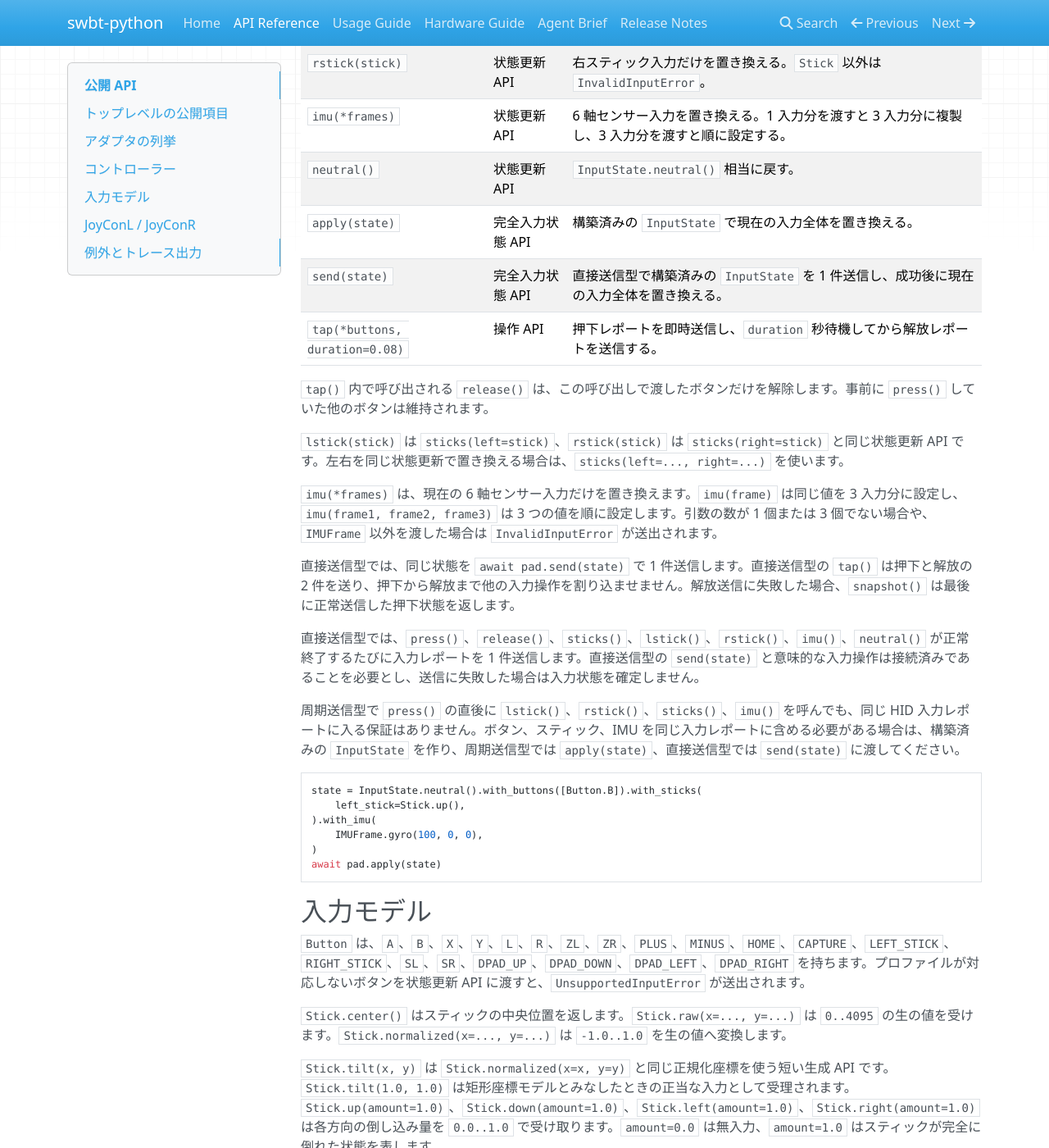
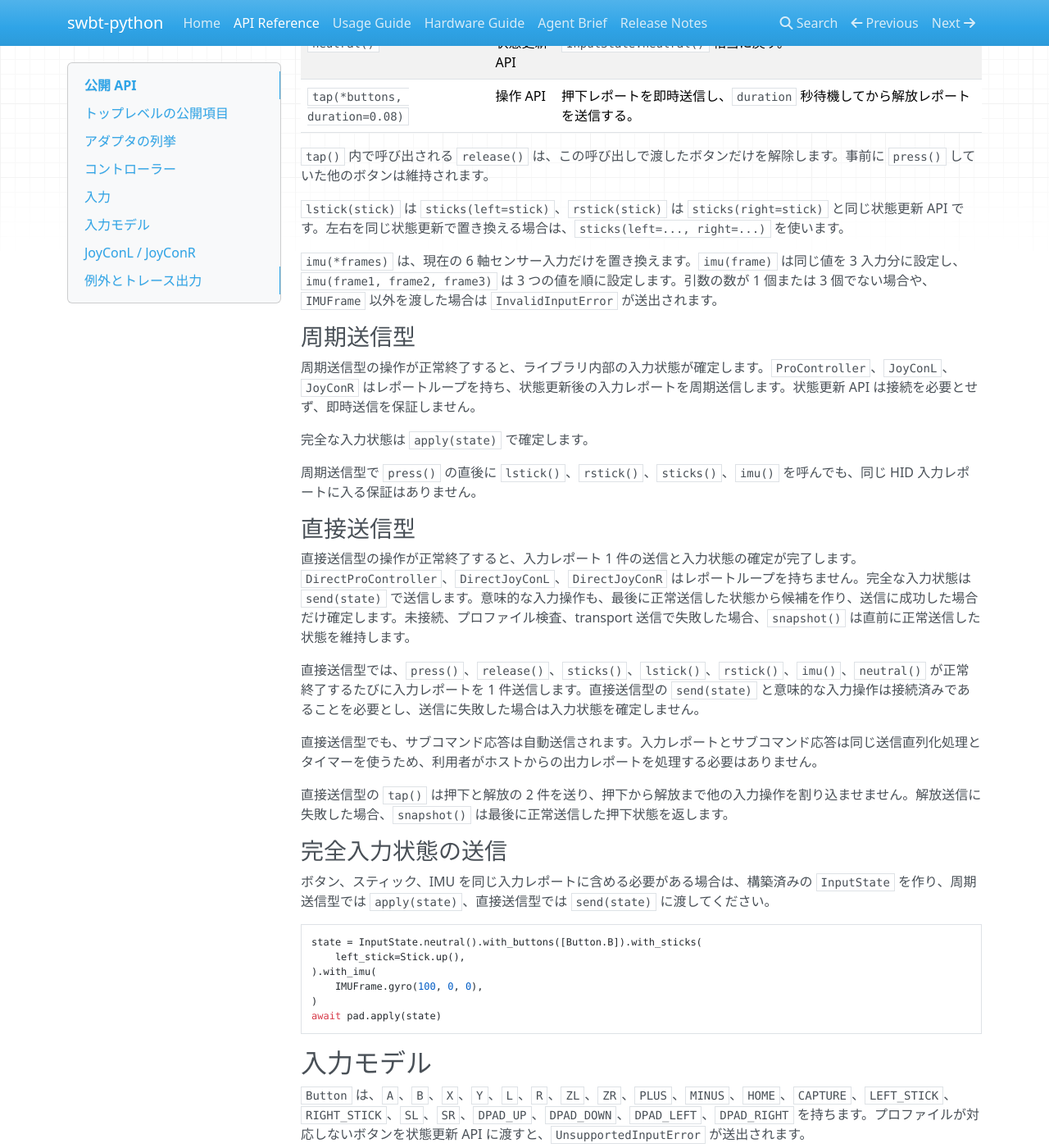
Before and after one commit to niart120/swbt-python, an MkDocs documentation site: the page built from docs/api.md, in a window 1280 px wide and 1400 px high, scrolled down 5018 px. Shown: the whole window at 82% size. Built offline with MkDocs 1.6.1, drawn with Linux system fonts in a browser that asks for light colours; nearby versions of some CDN libraries; some of the changed text lies outside the part shown.

Commit message:
docs(api): 入力節の階層を整理

````diff
--- a/docs/api.md
+++ b/docs/api.md
@@ -81,16 +81,6 @@
 
 ## コントローラー
 
-### 送信方式
-
-`SwitchGamepad` は、生成から終了までの管理、接続、状態参照、意味的な入力操作を共有する抽象型です。送信契約を型注釈で区別する場合は、`PeriodicSwitchGamepad` または `DirectSwitchGamepad` を使います。
-
-周期送信型の操作が正常終了すると、ライブラリ内部の入力状態が確定します。`ProController`、`JoyConL`、`JoyConR` はレポートループを持ち、状態更新後の入力レポートを周期送信します。完全な入力状態は `apply(state)` で確定します。状態更新 API は接続を必要とせず、即時送信を保証しません。
-
-直接送信型の操作が正常終了すると、入力レポート 1 件の送信と入力状態の確定が完了します。`DirectProController`、`DirectJoyConL`、`DirectJoyConR` はレポートループを持ちません。完全な入力状態は `send(state)` で送信します。意味的な入力操作も、最後に正常送信した状態から候補を作り、送信に成功した場合だけ確定します。未接続、プロファイル検査、transport 送信で失敗した場合、`snapshot()` は直前に正常送信した状態を維持します。
-
-直接送信型でも、サブコマンド応答は自動送信されます。入力レポートとサブコマンド応答は同じ送信直列化処理とタイマーを使うため、利用者がホストからの出力レポートを処理する必要はありません。
-
 ### 生成
 
 ```python
@@ -155,7 +145,15 @@
 
 `ConnectionResult` は、`route`、`status`、`peer_address`、`peer_count` を持ちます。`status` は `"connected"`（接続済み）、`"no_bond"`（接続先なし）、`"timeout"`（タイムアウト）、`"failed"`（接続失敗）のいずれかです。
 
-### 入力
+### 状態の取得
+
+`snapshot()` は現在の `InputState` を返します。周期送信型の `snapshot()` はライブラリ内部の最新の入力状態、直接送信型の `snapshot()` は最後に正常送信した入力状態を返します。`status()` は `GamepadStatus` を返します。
+
+`GamepadStatus` は `connection_state`、`report_counters`、`last_subcommand_id`、`raw_rumble`、`last_error` を持ちます。
+
+## 入力
+
+### 共通の入力操作
 
 入力 API は、状態更新 API、操作 API、完全入力状態 API に分類されます。
 
@@ -168,8 +166,6 @@
 | `rstick(stick)` | 状態更新 API | 右スティック入力だけを置き換える。`Stick` 以外は `InvalidInputError`。 |
 | `imu(*frames)` | 状態更新 API | 6 軸センサー入力を置き換える。1 入力分を渡すと 3 入力分に複製し、3 入力分を渡すと順に設定する。 |
 | `neutral()` | 状態更新 API | `InputState.neutral()` 相当に戻す。 |
-| `apply(state)` | 完全入力状態 API | 構築済みの `InputState` で現在の入力全体を置き換える。 |
-| `send(state)` | 完全入力状態 API | 直接送信型で構築済みの `InputState` を 1 件送信し、成功後に現在の入力全体を置き換える。 |
 | `tap(*buttons, duration=0.08)` | 操作 API | 押下レポートを即時送信し、`duration` 秒待機してから解放レポートを送信する。 |
 
 `tap()` 内で呼び出される `release()` は、この呼び出しで渡したボタンだけを解除します。事前に `press()` していた他のボタンは維持されます。
@@ -178,11 +174,27 @@
 
 `imu(*frames)` は、現在の 6 軸センサー入力だけを置き換えます。`imu(frame)` は同じ値を 3 入力分に設定し、`imu(frame1, frame2, frame3)` は 3 つの値を順に設定します。引数の数が 1 個または 3 個でない場合や、`IMUFrame` 以外を渡した場合は `InvalidInputError` が送出されます。
 
-直接送信型では、同じ状態を `await pad.send(state)` で 1 件送信します。直接送信型の `tap()` は押下と解放の 2 件を送り、押下から解放まで他の入力操作を割り込ませません。解放送信に失敗した場合、`snapshot()` は最後に正常送信した押下状態を返します。
+### 周期送信型
+
+周期送信型の操作が正常終了すると、ライブラリ内部の入力状態が確定します。`ProController`、`JoyConL`、`JoyConR` はレポートループを持ち、状態更新後の入力レポートを周期送信します。状態更新 API は接続を必要とせず、即時送信を保証しません。
+
+完全な入力状態は `apply(state)` で確定します。
+
+周期送信型で `press()` の直後に `lstick()`、`rstick()`、`sticks()`、`imu()` を呼んでも、同じ HID 入力レポートに入る保証はありません。
+
+### 直接送信型
+
+直接送信型の操作が正常終了すると、入力レポート 1 件の送信と入力状態の確定が完了します。`DirectProController`、`DirectJoyConL`、`DirectJoyConR` はレポートループを持ちません。完全な入力状態は `send(state)` で送信します。意味的な入力操作も、最後に正常送信した状態から候補を作り、送信に成功した場合だけ確定します。未接続、プロファイル検査、transport 送信で失敗した場合、`snapshot()` は直前に正常送信した状態を維持します。
 
 直接送信型では、`press()`、`release()`、`sticks()`、`lstick()`、`rstick()`、`imu()`、`neutral()` が正常終了するたびに入力レポートを 1 件送信します。直接送信型の `send(state)` と意味的な入力操作は接続済みであることを必要とし、送信に失敗した場合は入力状態を確定しません。
 
-周期送信型で `press()` の直後に `lstick()`、`rstick()`、`sticks()`、`imu()` を呼んでも、同じ HID 入力レポートに入る保証はありません。ボタン、スティック、IMU を同じ入力レポートに含める必要がある場合は、構築済みの `InputState` を作り、周期送信型では `apply(state)`、直接送信型では `send(state)` に渡してください。
+直接送信型でも、サブコマンド応答は自動送信されます。入力レポートとサブコマンド応答は同じ送信直列化処理とタイマーを使うため、利用者がホストからの出力レポートを処理する必要はありません。
+
+直接送信型の `tap()` は押下と解放の 2 件を送り、押下から解放まで他の入力操作を割り込ませません。解放送信に失敗した場合、`snapshot()` は最後に正常送信した押下状態を返します。
+
+### 完全入力状態の送信
+
+ボタン、スティック、IMU を同じ入力レポートに含める必要がある場合は、構築済みの `InputState` を作り、周期送信型では `apply(state)`、直接送信型では `send(state)` に渡してください。
 
 ```python
 state = InputState.neutral().with_buttons([Button.B]).with_sticks(
@@ -215,12 +227,6 @@
 `InputState.neutral()` は、ボタン入力なし、左右のスティックが中央、IMU がニュートラルの状態を返します。`InputState.with_buttons(...)`、`InputState.with_sticks(...)`、`InputState.with_imu(...)`、`InputState.with_gyro(...)`、`InputState.with_accel(...)` は、新しい `InputState` を返します。`with_imu(frame)` は 1 入力分を 3 入力分に複製し、`with_imu(frame1, frame2, frame3)` は 3 つの値を順に設定します。`with_gyro((x, y, z))` と `with_accel((x, y, z))` も、1 組の値を 3 入力分に複製します。3 組を渡した場合は、順に片方のセンサー値だけを置き換えます。
 
 `ControllerColors(body=..., buttons=..., left_grip=..., right_grip=...)` は、24 ビット RGB だけを受け取ります。範囲外の値、文字列、`bytes`、`tuple` を渡すと `InvalidInputError` が送出されます。
-
-### 状態の取得
-
-`snapshot()` は現在の `InputState` を返します。周期送信型の `snapshot()` はライブラリ内部の最新の入力状態、直接送信型の `snapshot()` は最後に正常送信した入力状態を返します。`status()` は `GamepadStatus` を返します。
-
-`GamepadStatus` は `connection_state`、`report_counters`、`last_subcommand_id`、`raw_rumble`、`last_error` を持ちます。
 
 ## JoyConL / JoyConR
 
````
